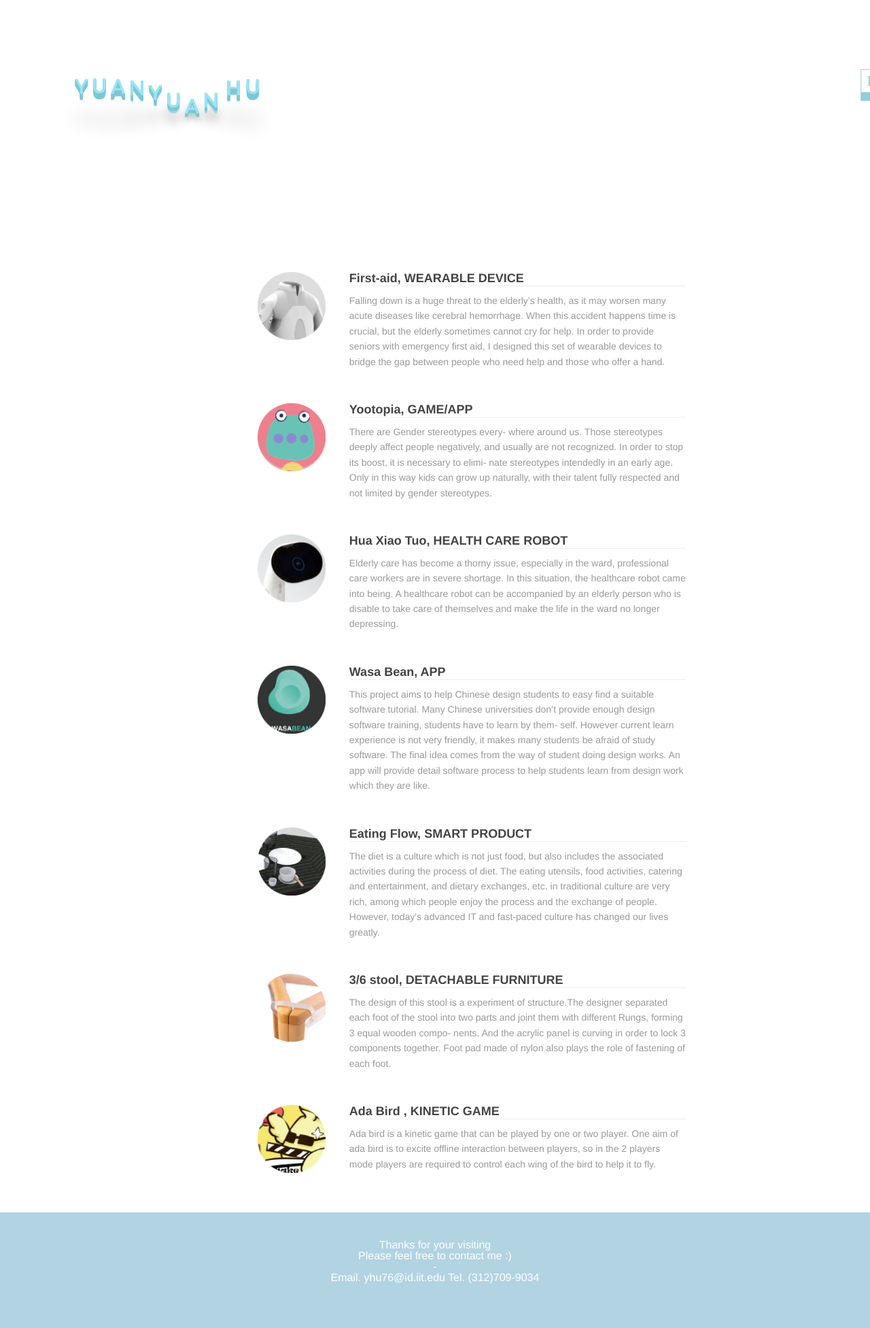
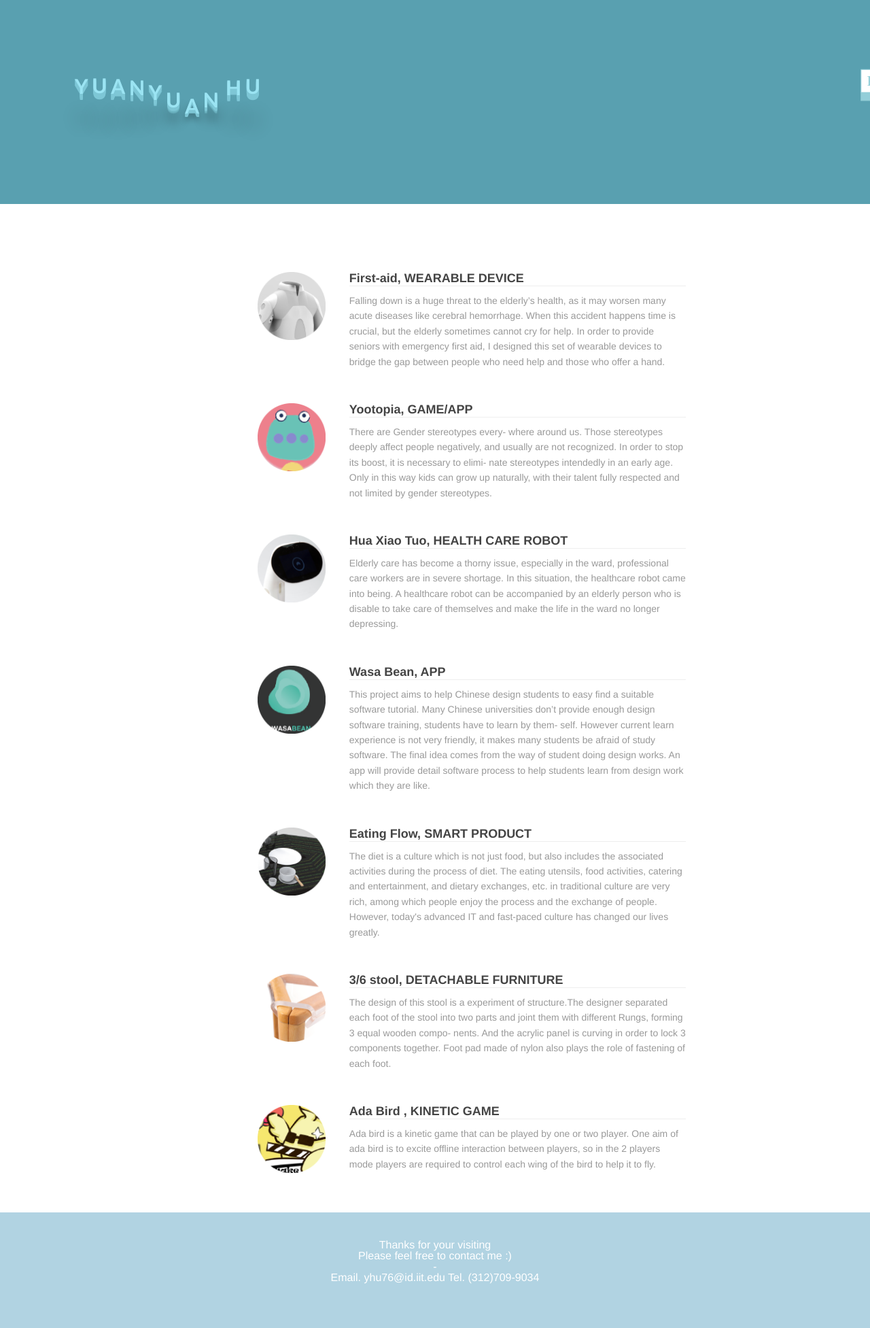
Before and after one commit to yuanyuanhu96/Potfolio-Archive, a Jekyll site: the page built from index.md, in a window 1280 px wide. Shown: the whole page at 68% size. Built offline with Jekyll 4.4.1, drawn with Linux system fonts in a browser that asks for light colours.

Commit message:
Update style.css

```diff
--- a/_includes/style.css
+++ b/_includes/style.css
@@ -180,7 +180,7 @@ a.NaviProject:hover {background-color:#9BE4F3;}
   left: 0;
    width: 100%;
    height: 300px;
-//  background: #59a0b0;
+  background: #59a0b0;
 }
 @media screen and (max-width: 767px) {
   .index-wrapper .aside {
```
